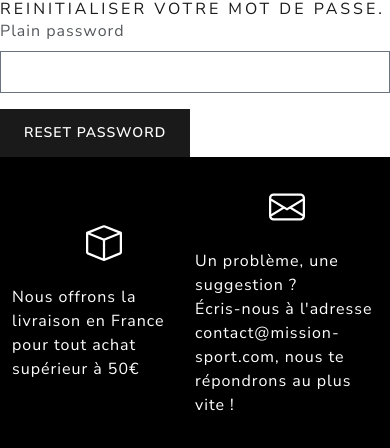
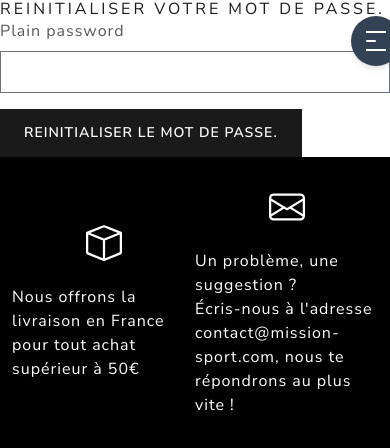
Before and after one commit to Pogauh/Mission-Sport-WEB, a Symfony app: template templates/reset_password/reset.html.twig in a window 390 px wide. Shown: the top 448 px of the page. Run offline with Twig, Linux system fonts and the light colour scheme; the template is opened without the code that fills it, so the values that code supplies are empty; form fields are guessed from the names that the template uses; some libraries are stand-ins or nearby versions.

Commit message:
Mise en place du responsive telephone page d'accueil

```diff
--- a/public/JS/main.js
+++ b/public/JS/main.js
@@ -1,4 +1,18 @@
 import {getProduits, deleteProduit, deleteProgramme, getProgrammes} from './api_produit.js ';
+
+
+document.addEventListener("DOMContentLoaded", function() {
+    var navbarPetit = document.querySelector(".navbarPetit");
+    var ButtonNavPetit = document.querySelector('.buttonNavPetit');
+
+    ButtonNavPetit.addEventListener('click', function () {
+        navbarPetit.classList.toggle('hidden');
+        navbarPetit.classList.add("fixed");
+    });
+
+});
+
+
 
 async function afficherProduit() {
     try {
--- a/templates/base.html.twig
+++ b/templates/base.html.twig
@@ -1,5 +1,12 @@
 <!DOCTYPE html>
 <html>
+
+  <style>
+    .grey {
+        background-color: rgb(235 235 235);
+    }
+    </style>
+
     <head>
         <meta charset="UTF-8">
         <title>{% block title %}Welcome!{% endblock %}</title>
@@ -20,7 +27,9 @@
         <script type="module" src="JS/main.js"></script>
         {% endblock %}
     </head>
-    <body>
+
+      <body>
+
         <header class="bg-white shadow-lg h-23 hidden md:flex">
           <a href="{{path('app_base')}}" class="border flex-shrink-0 flex items-center justify-center px-4 lg:px-6 xl:px-8">
             <img class="h-20" src="assets/nav_missionSport.png" alt="nav mission sport"/>
@@ -60,7 +69,6 @@
                 </a>
               </li>
               {% endif %}
-
 
 
             </ul>
@@ -119,12 +127,99 @@
         </header>
 
 
+        <div class="fixed z-10 mt-3 ml-[90%] block lg:hidden">
+          <button class="buttonNavPetit relative group">
+            <div class="relative flex overflow-hidden items-center justify-center rounded-full w-[50px] h-[50px] transform transition-all bg-slate-700 ring-0 ring-gray-300 hover:ring-8 group-focus:ring-4 ring-opacity-30 duration-200 shadow-md">
+              <div class="flex flex-col justify-between w-[20px] h-[20px] transform transition-all duration-300 origin-center overflow-hidden">
+                <div class="bg-white h-[2px] w-7 transform transition-all duration-300 origin-left group-focus:rotate-[42deg]"></div>
+                <div class="bg-white h-[2px] w-1/2 rounded transform transition-all duration-300 group-focus:-translate-x-10"></div>
+                <div class="bg-white h-[2px] w-7 transform transition-all duration-300 origin-left group-focus:-rotate-[42deg]"></div>
+              </div>
+            </div>
+          </button>
+        </div>
+
+        <!--Le menu smartphone-->
+        <nav class="absolute navbarPetit  rounded-md w-72 h-screen flex-col justify-between hidden md:hidden mt-[0px] ">
+          <div class=" grey h-full">
+            <div class="flex  justify-center  shadow-sm ">
+              <div class="">
+
+                <a href="{{path('app_base')}}" class="flex items-center justify-center">
+                  <img class="h-45" src="assets/logo mission sport.png" alt="nav mission sport"/>
+                </a>              </div>
+            </div>
+            <div class="pl-10">
+
+              <ul class="space-y-8 pt-10">
+                <li class="flex space-x-4 items-center hover:text-indigo-600 cursor-pointer">
+                  <img src="assets/bras.png" height="32" width="32"></img>
+                  <a href="#">Trouvez votre Programme</a>
+                </li>
+                <li class="flex space-x-4 items-center hover:text-indigo-600 cursor-pointer">
+                  <img src="assets/bras.png" height="32" width="32"></img>
+                  <a href="#">Produit</a>
+                </li>
+                <li class="flex space-x-4 items-center hover:text-indigo-600 cursor-pointer">
+                  <img src="assets/bras.png" height="32" width="32"></img>
+
+                  <a href="#">Offre</a>
+                </li>
+                <li class="flex space-x-4 items-center hover:text-indigo-600 cursor-pointer">
+                  <img src="assets/bras.png" height="32" width="32"></img>
+
+                  <a href="#">Contact</a>
+                </li>
+
+                {% if is_granted('ROLE_ADMIN')%}
+
+                <li class="flex space-x-4 items-center hover:text-indigo-600 cursor-pointer">
+                  <svg xmlns="http://www.w3.org/2000/svg" class="h-6 w-6" fill="none" viewBox="0 0 24 24"
+                    stroke="currentColor">
+                    <path stroke-linecap="round" stroke-linejoin="round" stroke-width="2"
+                      d="M5 8h14M5 8a2 2 0 110-4h14a2 2 0 110 4M5 8v10a2 2 0 002 2h10a2 2 0 002-2V8m-9 4h4" />
+                  </svg>
+                  <a href="#">Gestion</a>
+                </li>
+
+                {% endif %}
+
+                <div class="border flex items-center mt-5 px-4 lg:px-6 xl:px-8">
+                  {% if is_granted('IS_AUTHENTICATED_FULLY') %}
+                  <a href="{{path('panier')}}" class="mr-5 lg:mr-6 xl:mr-8" alt="Le chariot du panier">
+                    <svg xmlns="http://www.w3.org/2000/svg" width="26" height="26" fill="currentColor" class="bi bi-cart" viewBox="0 0 16 16" >
+                      <path d="M0 1.5A.5.5 0 0 1 .5 1H2a.5.5 0 0 1 .485.379L2.89 3H14.5a.5.5 0 0 1 .491.592l-1.5 8A.5.5 0 0 1 13 12H4a.5.5 0 0 1-.491-.408L2.01 3.607 1.61 2H.5a.5.5 0 0 1-.5-.5M3.102 4l1.313 7h8.17l1.313-7zM5 12a2 2 0 1 0 0 4 2 2 0 0 0 0-4m7 0a2 2 0 1 0 0 4 2 2 0 0 0 0-4m-7 1a1 1 0 1 1 0 2 1 1 0 0 1 0-2m7 0a1 1 0 1 1 0 2 1 1 0 0 1 0-2"/>
+                    </svg>
+                  </a>
+                  {% else %}
+                  <a href="{{path('app_login')}}" class="mr-5 lg:mr-6 xl:mr-8" alt="Le chariot du panier">
+                    <svg xmlns="http://www.w3.org/2000/svg" width="26" height="26" fill="currentColor" class="bi bi-cart" viewBox="0 0 16 16" >
+                      <path d="M0 1.5A.5.5 0 0 1 .5 1H2a.5.5 0 0 1 .485.379L2.89 3H14.5a.5.5 0 0 1 .491.592l-1.5 8A.5.5 0 0 1 13 12H4a.5.5 0 0 1-.491-.408L2.01 3.607 1.61 2H.5a.5.5 0 0 1-.5-.5M3.102 4l1.313 7h8.17l1.313-7zM5 12a2 2 0 1 0 0 4 2 2 0 0 0 0-4m7 0a2 2 0 1 0 0 4 2 2 0 0 0 0-4m-7 1a1 1 0 1 1 0 2 1 1 0 0 1 0-2m7 0a1 1 0 1 1 0 2 1 1 0 0 1 0-2"/>
+                    </svg>
+                  </a>
+                  {% endif %}
+
+
+                  {% if is_granted('IS_AUTHENTICATED_FULLY') %}
+                  <a href="{{path('account')}}">
+                  {% else %}
+                  <a href="{{path('app_login')}}">
+                  {% endif %}
+
+                  <button class="bg-black hover:bg-gray-700 text-white font-bold px-4 xl:px-6 py-2 xl:py-3 rounded">Mon compte
+                  </button>
+                  </a>
+
+                </div>
 
 
 
+              </ul>
 
+            </div>
+          </div>
 
-
+        </nav>
 
 
 
--- a/templates/reset_password/reset.html.twig
+++ b/templates/reset_password/reset.html.twig
@@ -1,12 +1,12 @@
 {% extends 'base.html.twig' %}
 
-{% block title %}Reset your password{% endblock %}
+{% block title %}Reinitialisation de mot de passe.{% endblock %}
 
 {% block body %}
     <h1>Reinitialiser votre mot de passe.</h1>
 
     {{ form_start(resetForm) }}
         {{ form_row(resetForm.plainPassword) }}
-        <button class="btn btn-primary">Reset password</button>
+        <button class="btn btn-primary">Reinitialiser le mot de passe.</button>
     {{ form_end(resetForm) }}
 {% endblock %}
```
Also changed, not shown: templates/base/index.html.twig (+11 -9 lines), public/assets/bras.png (added).
